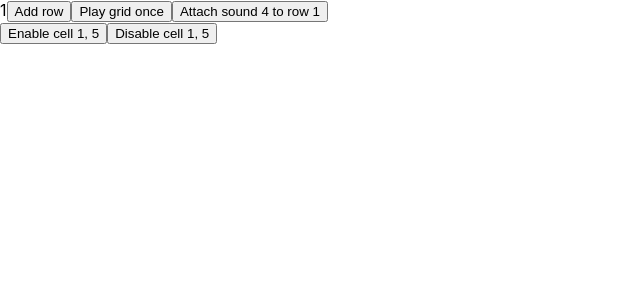
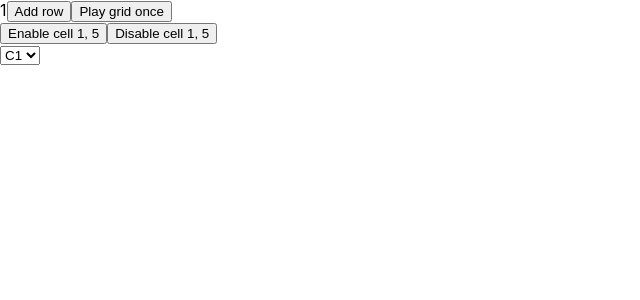
Before and after one commit to bartwroblewski/step_stequencer, a React (Create React App) app: page / in a window 1280 px wide. Both pictures are taken after a click on the button "Add row". Shown: the top 300 px of the page, without its empty margins (0-640 px from the left). Built offline with nearby package versions, Linux system fonts and the light colour scheme.

Commit message:
Play once

```diff
--- a/src/App.tsx
+++ b/src/App.tsx
@@ -74,14 +74,14 @@ const App = () => {
     ['G3', '16N'],
   ]
 
-  const attachSoundToRow = (row: number, soundIndex: number) => {
+  const attachSoundToRow = (rowIndex: number, soundIndex: number) => {
     setRowsSounds(prev => {
-      return {...prev, ...{[row]: soundIndex}}
+      return {...prev, ...{[rowIndex]: soundIndex}}
     })
   }
 
-  const getSoundForRow = (row: number): Sound => {
-    const soundIndex = rowsSounds[row]
+  const getSoundForRow = (rowIndex: number): Sound => {
+    const soundIndex = rowsSounds[rowIndex]
     const sound = sounds[soundIndex]
     return sound
   }
@@ -118,13 +118,24 @@ const App = () => {
     setGrid([...grid, emptyRow])
   }
 
+  const soundSelectors = grid.map((row: Row, rowIndex: number) => {
+    const options = sounds.map((sound: Sound, soundIndex: number) => <option value={soundIndex}>{sound[0]}</option>)
+    return (
+      <select onChange={e => {
+          attachSoundToRow(rowIndex, parseInt(e.target.value))}}>
+        {options}
+      </select>
+    )
+  })
+
+
   return (
     <div>
       {grid.length}
       <button onClick={addEmptyRow}>Add row</button>
       <button onClick={playGridOnce}>Play grid once</button>
-      <button onClick={() => attachSoundToRow(1, 4)}>Attach sound 4 to row 1</button>
       <GridComponent grid={grid} setGrid={setGrid} />
+      {soundSelectors}
     </div>
   )
 }
```
